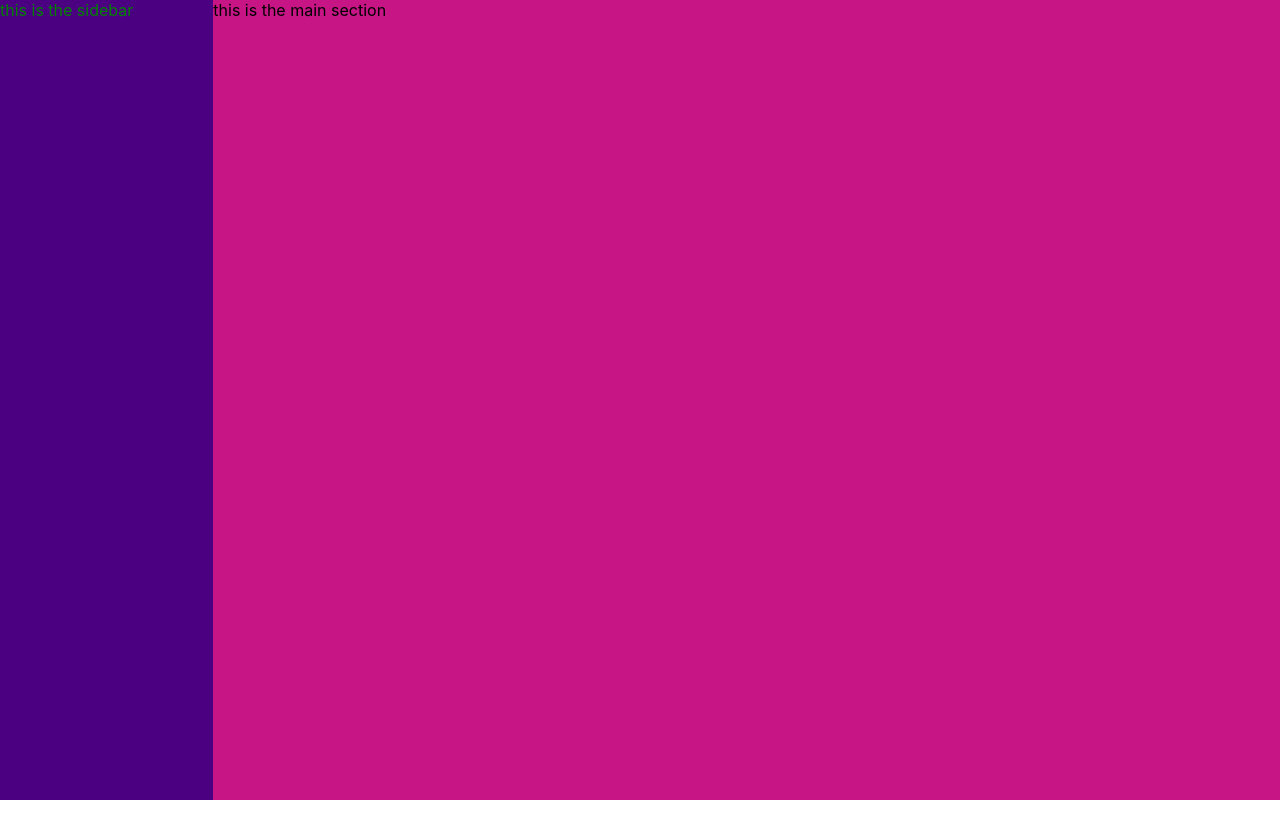
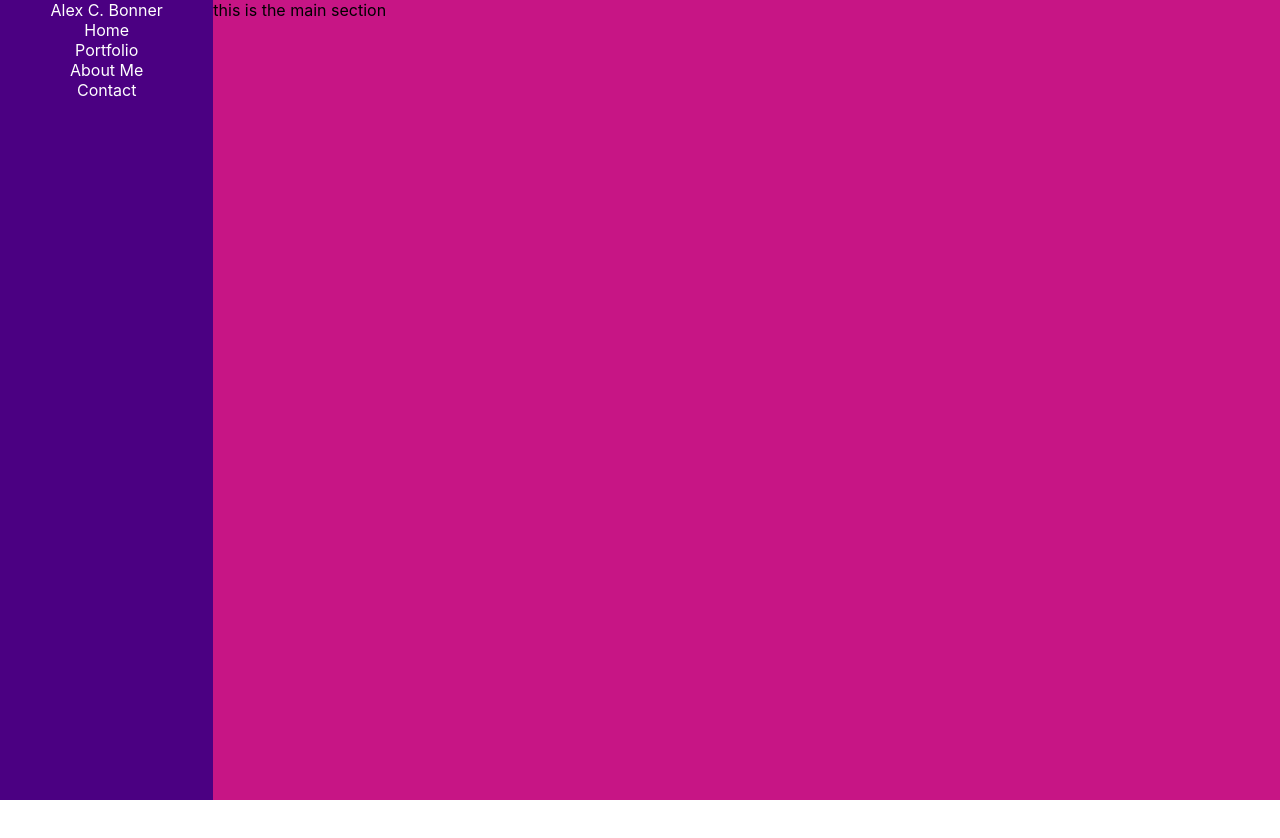
Before and after one commit to bonnerac/portfolio-3.0, a React (Create React App) app: page / in a window 1280 px wide. Shown: the top 838 px of the page. Built offline with nearby package versions, Linux system fonts and the light colour scheme.

Commit message:
Added my name and links to sidebar

```diff
--- a/src/components/sidebar/index.js
+++ b/src/components/sidebar/index.js
@@ -5,7 +5,26 @@ import '../sidebar/style.css'
 function Sidebar() {
     return (
         <>
-            <div className="sidebar" >this is the sidebar</div>
+            <div className="sidebar" >
+                <div className="myName">
+                    Alex C. Bonner
+                </div>
+                <div className="links">
+                    <div>
+                        Home
+                    </div>
+                    <div>
+                        Portfolio
+                    </div>
+                    <div>
+                        About Me
+                    </div>
+                    <div>
+                        Contact
+                    </div>
+                </div>
+
+            </div>
         </>
     )
 }
--- a/src/components/sidebar/style.css
+++ b/src/components/sidebar/style.css
@@ -1,4 +1,9 @@
 .sidebar{
-    color: green;
-    position: sticky;
+    color: white;
 }
+.myName{
+    text-align: center;
+}
+.links{
+    text-align: center;
+}
```
